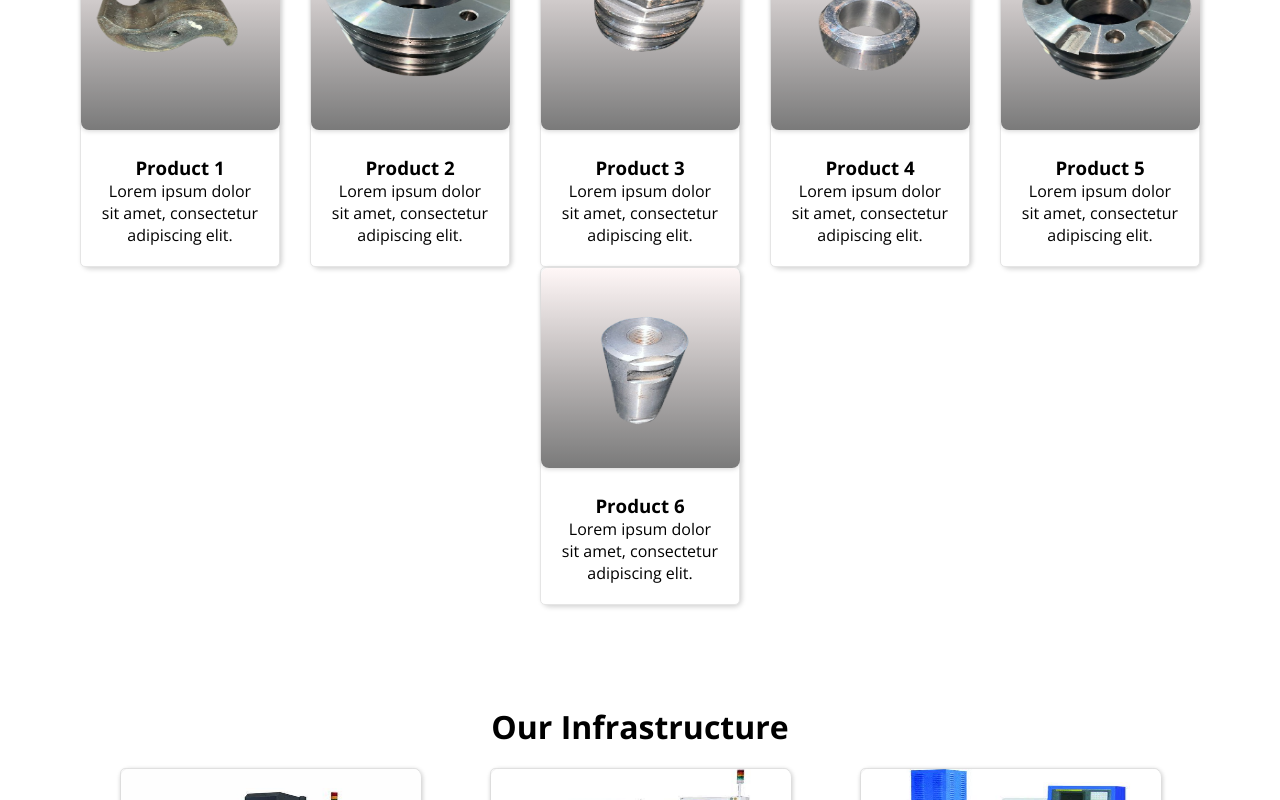
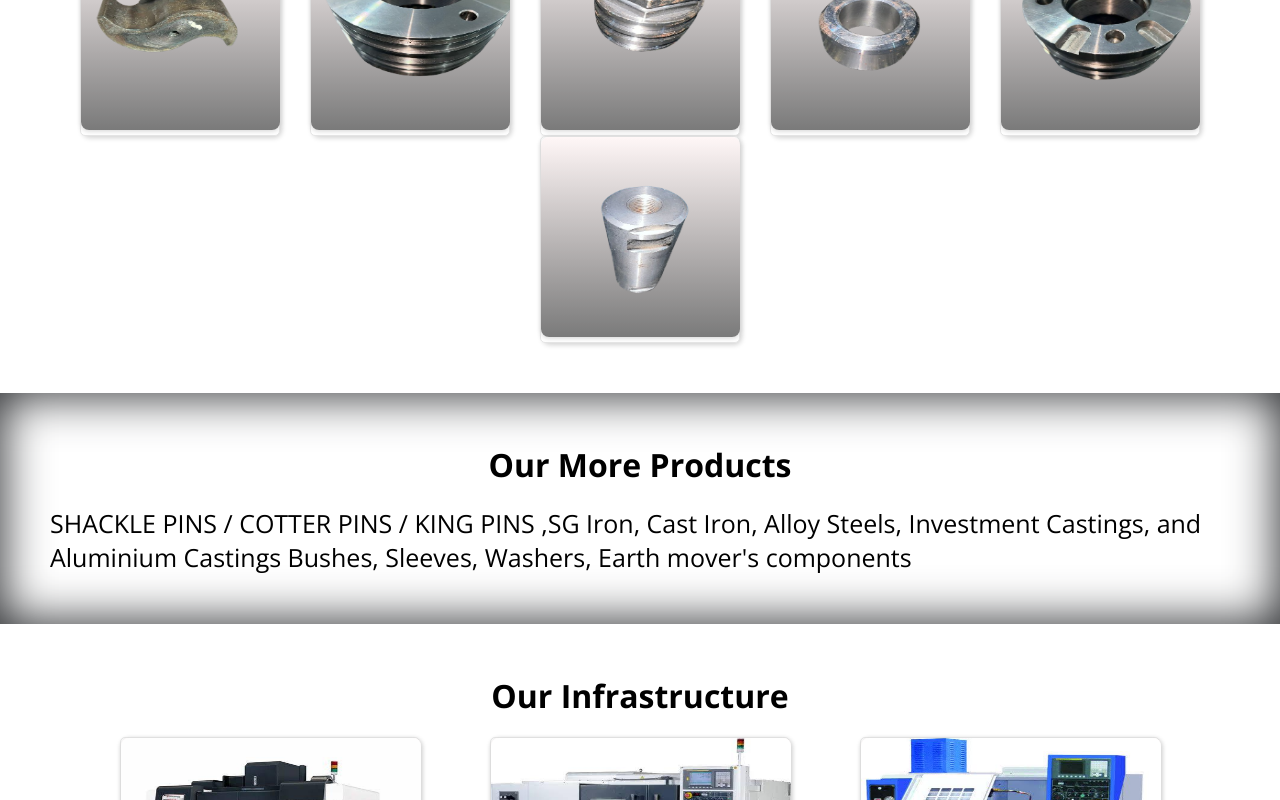
Before and after one commit to Imshafishaik/Mato-Tech, a React (Create React App) app: page / in a window 1280 px wide. Shown: the part 1620-2420 px from the top of the page. Built offline with nearby package versions, Linux system fonts and the light colour scheme.

Commit message:
final commit

```diff
--- a/src/assets/css/machinery.css
+++ b/src/assets/css/machinery.css
@@ -68,10 +68,6 @@
     transform: scale(1.2);
   }
 
-  .environment_details{
-      padding: 20px;
-  }
-
   .environment {
       background-color: #fff;
       border: 1px solid #E5E5E5;
--- /dev/null
+++ b/src/assets/css/productsdata.css
@@ -0,0 +1,17 @@
+
+.products_data_blk{
+    padding: 50px;
+    box-shadow: inset 0 0 48px 2px #282a2d;
+    /* background-color: #f2f3f5; */
+    width: 100%;
+    /* position: relative; */
+}
+
+.products_data_blk h1{
+    text-align: center;
+    margin-bottom: 20px;
+}
+
+.produtcs_details_data{
+    font-size: 25px;
+}
--- a/src/components/Home.js
+++ b/src/components/Home.js
@@ -38,7 +38,7 @@ const Home = () => {
       };
 
   return (
-    <Slider {...settings}>
+    <Slider {...settings} id="home">
       <div className="slider_img">
         <img src={slider1} alt='infra8' />
       </div>
--- a/src/components/Navbar.js
+++ b/src/components/Navbar.js
@@ -7,10 +7,11 @@ import { useNavigate } from 'react-router-dom';
 const Navbar = () => {
     const [isMenu,setIsMenu] = useState(false);
 
-    const navigate = useNavigate()
 
     const handleContactUs = () => {
-      navigate('/contact')
+      // navigate('/contact')
+
+      window.open("https://wa.me/+918310415571?text=Hello%20there");
     }
   return (
     <div className='matowin_navbar'>
--- a/src/components/OurInfrastructure.js
+++ b/src/components/OurInfrastructure.js
@@ -126,7 +126,7 @@ const OurInfrastructure = () => {
   };
 
   return (
-    <div className='infrastructure_list' ref={infrastructureRef}>
+    <div className='infrastructure_list' id='infra' ref={infrastructureRef}>
 
       <h1>Our Infrastructure</h1>
       <div className='infrastructure_lists'>
--- a/src/components/OurMachinery.js
+++ b/src/components/OurMachinery.js
@@ -34,26 +34,26 @@ const WorkingEnvironment = () => {
     let rooms = [
         {
           id:1,
-          name: 'Environment 1',
-          description: 'Lorem ipsum dolor sit amet, consectetur adipiscing elit.',
+          // name: 'Environment 1',
+          // description: 'Lorem ipsum dolor sit amet, consectetur adipiscing elit.',
           image: Room1,
         },
         {
           id:2,
-          name: 'Environment 2',
-          description: 'Lorem ipsum dolor sit amet, consectetur adipiscing elit.',
+          // name: 'Environment 2',
+          // description: 'Lorem ipsum dolor sit amet, consectetur adipiscing elit.',
           image: Room2,
         },
         {
           id:3,
-          name: 'Environment 3',
-          description: 'Lorem ipsum dolor sit amet, consectetur adipiscing elit.',
+          // name: 'Environment 3',
+          // description: 'Lorem ipsum dolor sit amet, consectetur adipiscing elit.',
           image: Room3,
         }
       ]
 
   return (
-    <div className='environment_list' ref={environmentRef}>
+    <div className='environment_list' id='machinery' ref={environmentRef}>
 
       <h1>Our Working Environment</h1>
       <div className='environment_lists'>
--- a/src/components/Products.js
+++ b/src/components/Products.js
@@ -37,44 +37,44 @@ const Products = () => {
   let products = [
     {
       id:1,
-      name: 'Product 1',
-      description: 'Lorem ipsum dolor sit amet, consectetur adipiscing elit.',
+      // name: 'Product 1',
+      // description: 'Lorem ipsum dolor sit amet, consectetur adipiscing elit.',
       image: Product1,
     },
     {
       id:2,
-      name: 'Product 2',
-      description: 'Lorem ipsum dolor sit amet, consectetur adipiscing elit.',
+      // name: 'Product 2',
+      // description: 'Lorem ipsum dolor sit amet, consectetur adipiscing elit.',
       image: Product2,
     },
     {
       id:3,
-      name: 'Product 3',
-      description: 'Lorem ipsum dolor sit amet, consectetur adipiscing elit.',
+      // name: 'Product 3',
+      // description: 'Lorem ipsum dolor sit amet, consectetur adipiscing elit.',
       image: Product3,
     },
     {
       id:4,
-      name: 'Product 4',
-      description: 'Lorem ipsum dolor sit amet, consectetur adipiscing elit.',
+      // name: 'Product 4',
+      // description: 'Lorem ipsum dolor sit amet, consectetur adipiscing elit.',
       image: Product4,
     },
     {
       id:5,
-      name: 'Product 5',
-      description: 'Lorem ipsum dolor sit amet, consectetur adipiscing elit.',
+      // name: 'Product 5',
+      // description: 'Lorem ipsum dolor sit amet, consectetur adipiscing elit.',
       image: Product5,
     },
     {
       id:6,
-      name: 'Product 6',
-      description: 'Lorem ipsum dolor sit amet, consectetur adipiscing elit.',
+      // name: 'Product 6',
+      // description: 'Lorem ipsum dolor sit amet, consectetur adipiscing elit.',
       image: Product6,
     }
   ]
 
   return (
-    <div className='products_list' ref={productsRef}>
+    <div className='products_list' id='products' ref={productsRef}>
 
       <h1>Our Products</h1>
       <div className='products_lists'>
@@ -83,10 +83,10 @@ const Products = () => {
           <div key={i} className='products products_ani'>
             <div className='product'>
             <img src={item.image} alt={item.name} />
-            <div className='products_details'>
+            {/* <div className='products_details'>
             <h3>{item.name}</h3>
             <p>{item.description}</p>
-            </div>
+            </div> */}
             </div>
           </div>
         )
--- /dev/null
+++ b/src/components/ProductsData.js
@@ -0,0 +1,16 @@
+import React from 'react'
+import "../assets/css/productsdata.css";
+
+const ProductsData = () => {
+  return (
+    <div className='products_data_blk'>
+    <h1>Our More Products</h1>
+    <div className='produtcs_details_data'>
+      SHACKLE PINS / COTTER PINS / KING PINS ,SG Iron, Cast Iron, Alloy Steels, Investment Castings, and Aluminium Castings
+      Bushes, Sleeves, Washers, Earth mover's components
+      </div>
+    </div>
+  )
+}
+
+export default ProductsData
--- a/src/pages/index.js
+++ b/src/pages/index.js
@@ -19,6 +19,7 @@ import AboutPromoters from '../components/AboutPromoters'
 import Training from '../components/Training'
 import WhatsappButton from '../components/WhatsappButton'
 import WorkingEnvironment from '../components/OurMachinery'
+import ProductsData from '../components/ProductsData'
 
 const MatowinPage = () => {
   return (
@@ -32,6 +33,7 @@ const MatowinPage = () => {
         </div>
         <AboutUs />
         <Products />
+        <ProductsData />
         <OurInfrastructure />
         <ListMachinery />
         <WorkingEnvironment />
```
Also changed, not shown: src/assets/images/pro1.jpeg (added), src/assets/images/product8.png (added).
